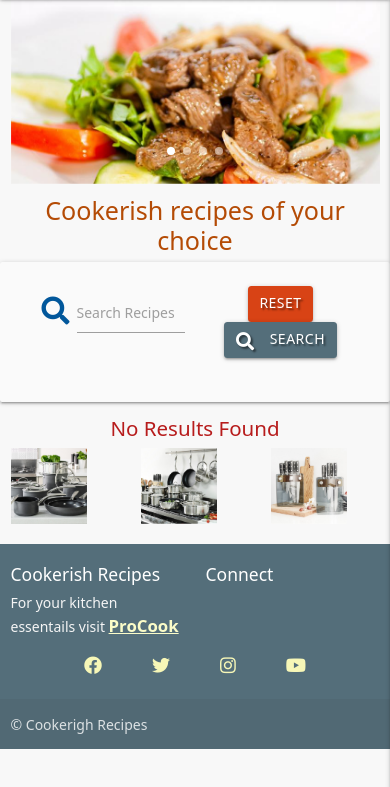
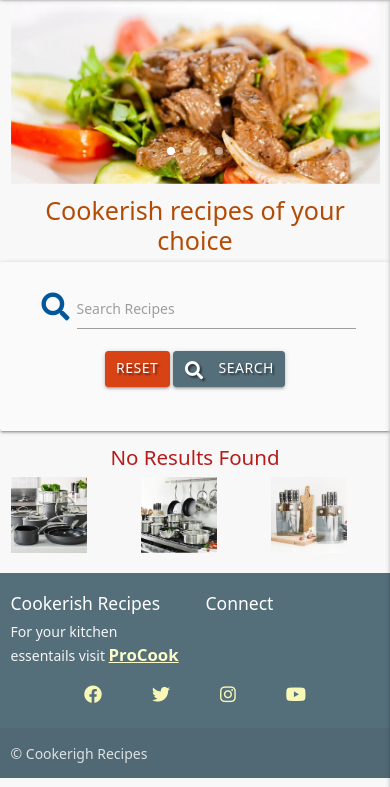
Before and after one commit to baijuka/ms3-bju-project, a Flask app: page /search in a window 390 px wide. Shown: the part 57-844 px from the top of the page. Run offline with Flask 2, Linux system fonts and the light colour scheme; data that the repository does not hold is empty; some libraries are stand-ins or nearby versions.

Commit message:
Make search box responsive

```diff
--- a/static/css/style.css
+++ b/static/css/style.css
@@ -76,4 +76,5 @@ footer .social a {
         padding-top: 3px 3px;
         font-size: 1rem;
     }
+
 }
--- a/templates/recipes.html
+++ b/templates/recipes.html
@@ -11,9 +11,9 @@
   </div>
   <h1 style="color: rgb(180, 75, 5); text-align: center; margin-top: 3%; margin-bottom: 2%;">Cookerish recipes of your choice</h1>
 
-  <div class="row card-panel grey lighten-5">
+  <div class="row card-panel grey lighten-5"  id="search_box">
     <form action="{{ url_for('search') }}" method="post" class="col s12">
-        <div class="row valign-wrapper center-align">
+        <div class="row valign-wrapper center-align" style="display: block;">
             <div class="input-field col s12 m8">
                 <i class="fas fa-search prefix light-blue-text text-darken-4"></i>
                 <input type="text" name="recipe_query" id="recipe_query" minlength="3" class="validate" required>
```
